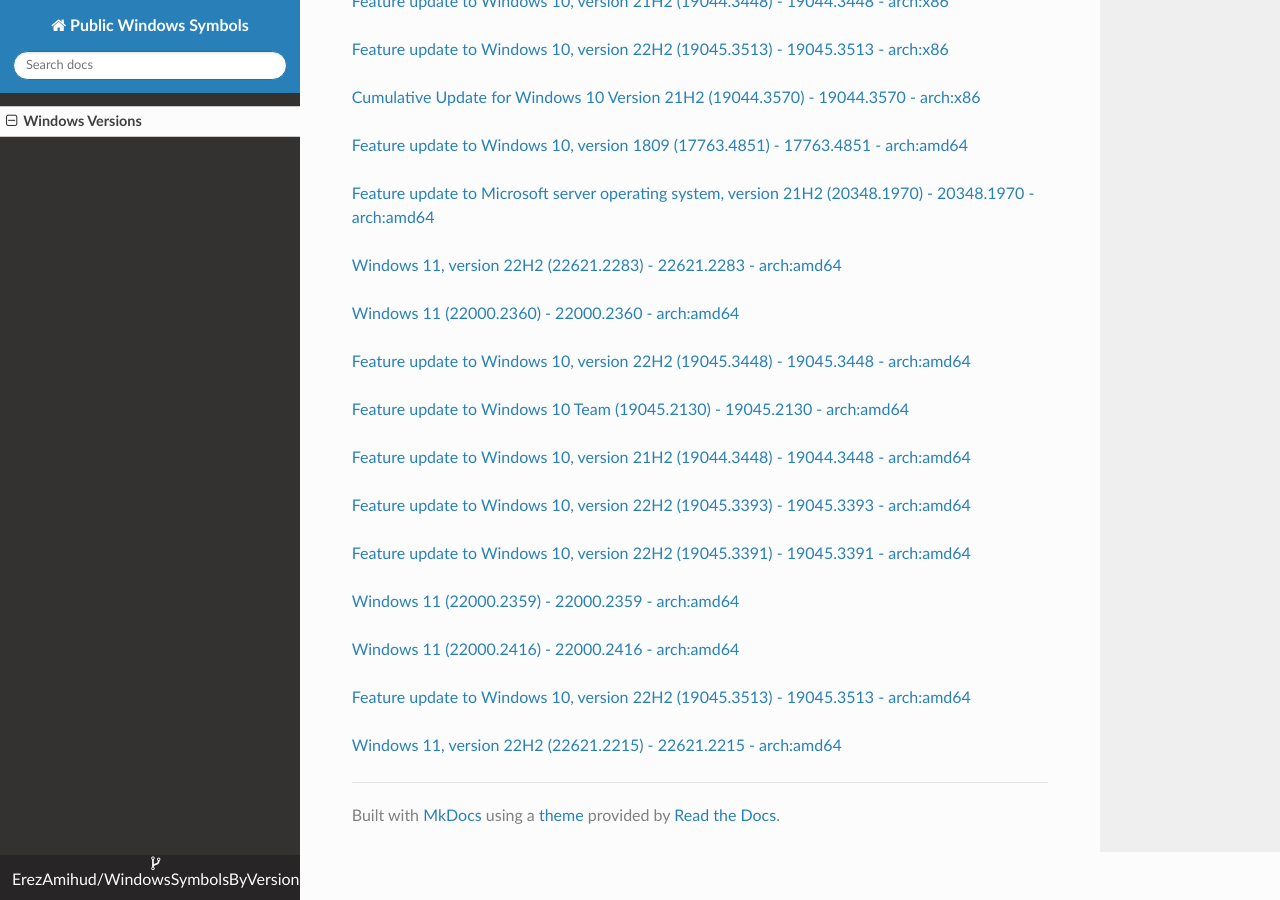
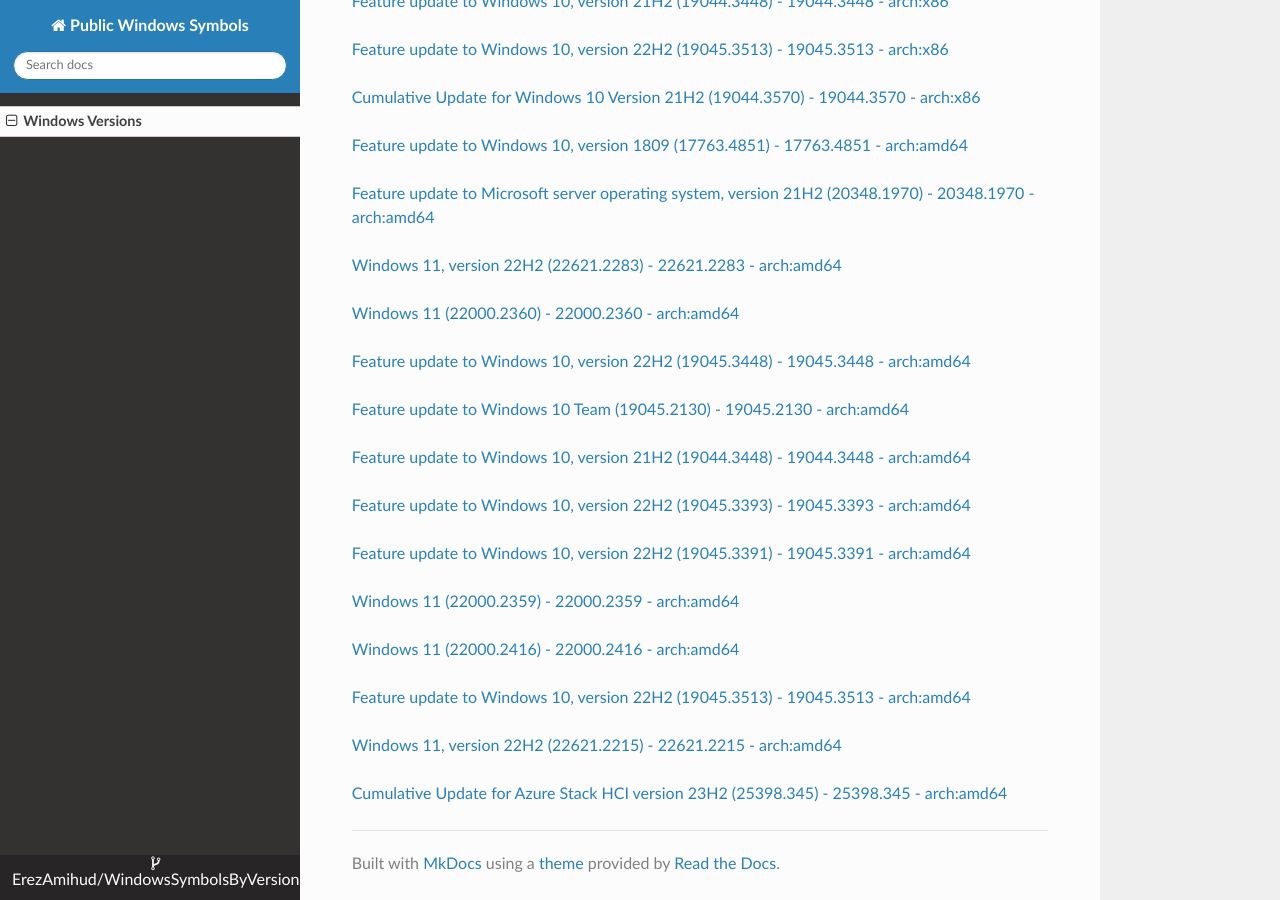
Before and after one commit to ErezAmihud/WindowsSymbolsByVersion, an MkDocs documentation site: the page built from docs/index.md, in a window 1280 px wide and 900 px high, scrolled down 25517 px. Built offline with MkDocs 1.6.1, drawn with Linux system fonts in a browser that asks for light colours; nearby versions of some CDN libraries.

Commit message:
Automated commit, add manifest for 2953ae48-67e2-478e-8e63-bb9d4bc27ae3

```diff
--- a/docs/index.md
+++ b/docs/index.md
@@ -1447,3 +1447,6 @@
 
 
 [Windows 11, version 22H2 (22621.2215) - 22621.2215 - arch:amd64](https://github.com/ErezAmihud/WindowsSymbolsByVersion/blob/main/manifests/6661ce49-e38c-49ac-b4bf-d13779b8eed6.manifest)
+
+
+[Cumulative Update for Azure Stack HCI version 23H2 (25398.345) - 25398.345 - arch:amd64](https://github.com/ErezAmihud/WindowsSymbolsByVersion/blob/main/manifests/2953ae48-67e2-478e-8e63-bb9d4bc27ae3.manifest)
```
Also changed, not shown: process_builds.json (+1 -1 lines), 1 other file.
